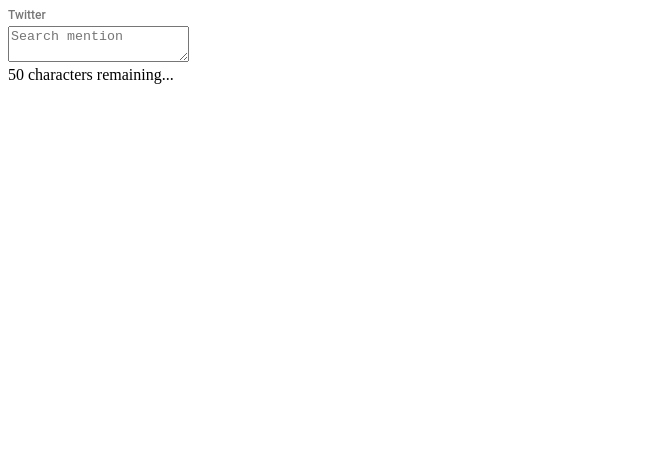
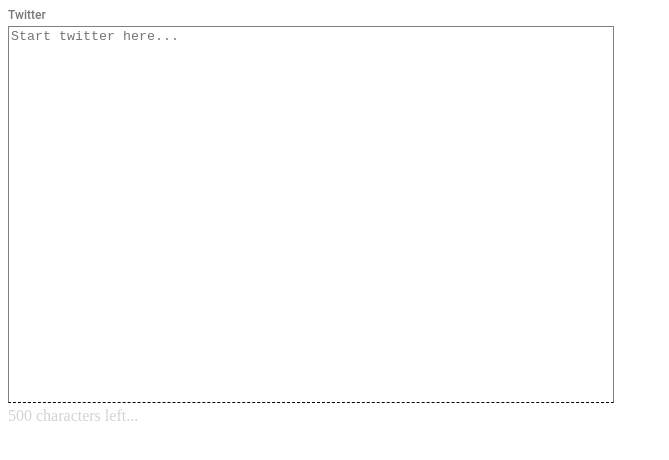
Before and after one commit to jli3238/typeahead-demo, a React app: page / in a window 1280 px wide. Shown: the top 460 px of the page, without its empty margins (0-669 px from the left). Built offline with nearby package versions, Linux system fonts and the light colour scheme.

Commit message:
Clean up

```diff
--- a/src/App.tsx
+++ b/src/App.tsx
@@ -7,7 +7,7 @@
 
   const usersApiUrl = 'http://localhost:4000/twitter/user/search?username=chicago';
   const [value, setValue] = useState<readonly Option[]>([]);
-  const placeholder = 'Search mention';
+  const placeholder = 'Start twitter here...';
 
   async function onSearchAsync(text: string) {
     let users = await api.get<Option[]>(usersApiUrl);
--- a/src/components/InputList/InputList.less
+++ b/src/components/InputList/InputList.less
@@ -2,6 +2,18 @@
 
 .input-list-container {
   position: relative;
+  textarea.typeahead {
+    width: 600px;
+    height: 371px;
+    resize: none;
+    border-color: gray;
+    border-width: 1px;
+    border-bottom: dashed 1px;
+  }
+  footer {
+    color: lightgray;
+    margin: 0px;
+  }
 }
 
 .input-list-container-open > input {
--- a/src/components/TypeAhead/TypeAhead.tsx
+++ b/src/components/TypeAhead/TypeAhead.tsx
@@ -60,18 +60,20 @@
     const [textAreaTextBeforeMention, setTextAreaTextBeforeMention] = useState('');
     const [textAreaTextAfterMention, setTextAreaTextAfterMention] = useState('');
 
-    const limitOfCharacters = 50;
+    const maxOfChars = 500;
 
     useEffect(() => {
-        const newInputValue = (value.length > 0 && value[0].screen_name) ? `${textAreaTextBeforeMention} @${value[0].screen_name} ${textAreaTextAfterMention}`: inputValue;
-        if (newInputValue.length > limitOfCharacters) return;
+        const newInputValue = (value.length > 0 && value[0].screen_name)
+            ? `${textAreaTextBeforeMention} @${value[0].screen_name} ${textAreaTextAfterMention}`
+            : inputValue;
+        if (newInputValue.length > maxOfChars) return;
         setInputValue(newInputValue);
         closeList();
     }, [value])
 
     async function onInputChange(event: React.ChangeEvent<HTMLTextAreaElement>) {
       const textAreaText = event.target.value;
-      if (textAreaText.length > limitOfCharacters) return;
+      if (textAreaText.length > maxOfChars) return;
       setInputValue(textAreaText);
       const strArrBeforeMention = textAreaText.substring(0, event.target.selectionStart).split(' ');
       const strArrAfterMention = textAreaText.substring(event.target.selectionStart + 1).split(' ');
@@ -214,7 +216,7 @@
             placeholder={placeholder}
             {...props}
             />
-            <div className="characters-remaining-propmt">{limitOfCharacters - inputValue.length} characters remaining...</div>
+            <footer className="chars-left">{maxOfChars - inputValue.length} characters left...</footer>
         </InputList>
       </FormLabel>
     );
```
